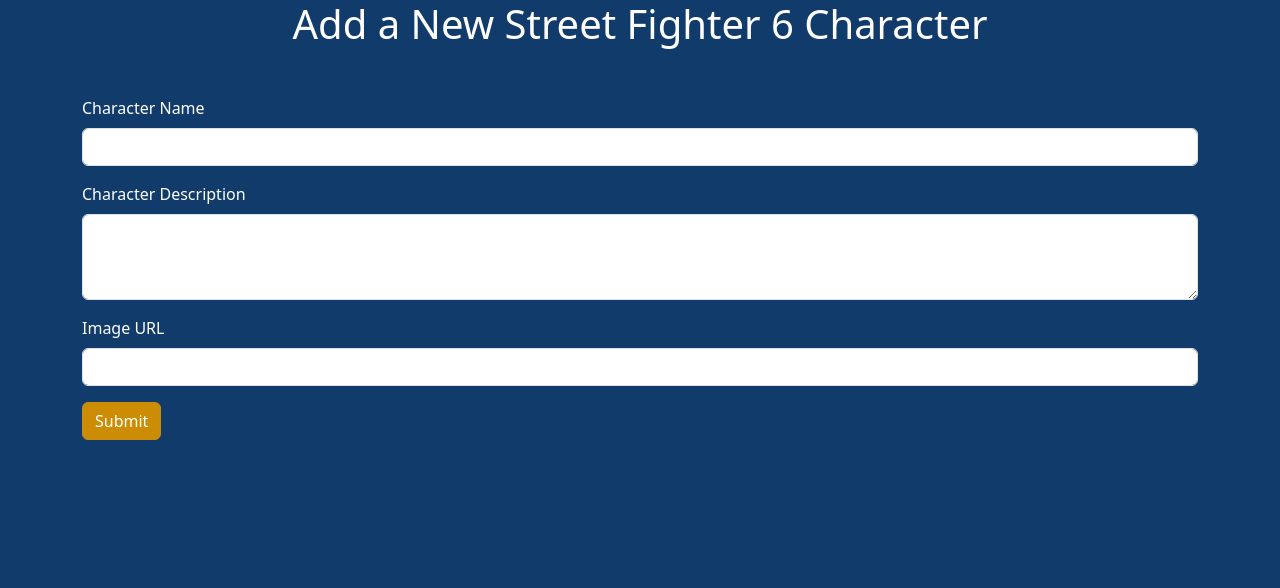
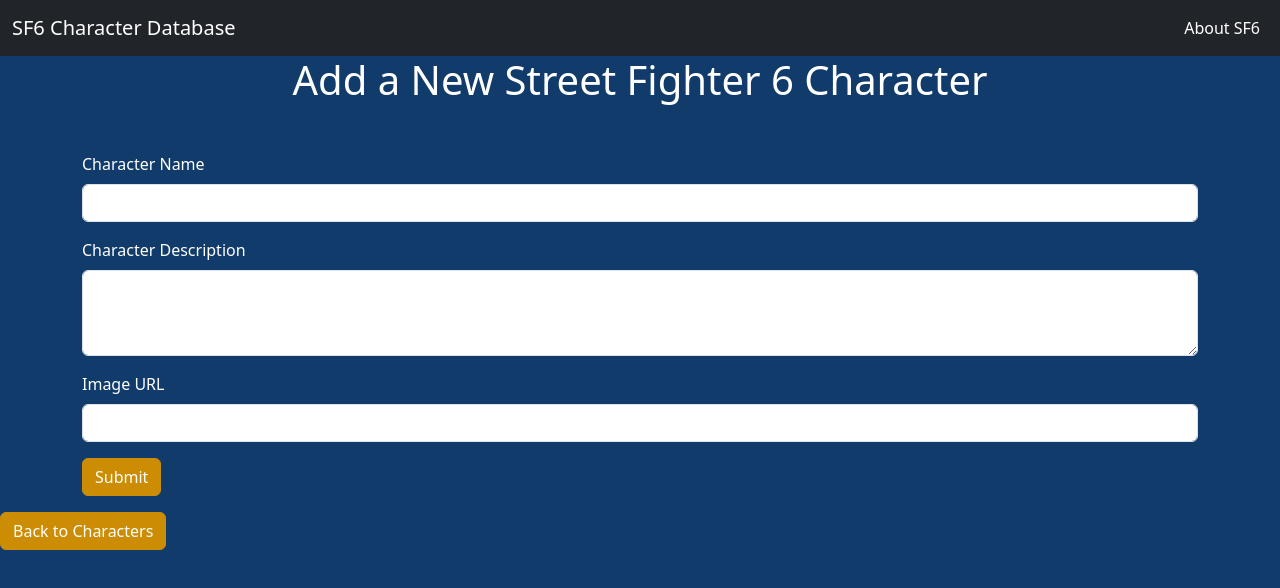
Before and after one commit to Quufarce/CSC340StaticWebApp, a plain HTML site: page new-character-form.html in a window 1280 px wide. Drawn offline with nearby package versions, Linux system fonts and the light colour scheme.

Commit message:
final touchups

```diff
--- a/new-character-form.html
+++ b/new-character-form.html
@@ -23,6 +23,14 @@
     </style>
 </head>
 <body>
+    <nav class="navbar navbar-expand-lg navbar-dark bg-dark">
+        <div class="container-fluid">
+            <a class="navbar-brand" href="index.html">SF6 Character Database</a>
+                <div class="navbar-nav">
+                    <a class="nav-link active" href="about.html">About SF6</a>
+            </div>
+        </div>
+    </nav>
     <h1 class="text-center text-white">Add a New Street Fighter 6 Character</h1>
     <div class="container mt-5">
         <form action="submit-character.php" method="post">
@@ -41,5 +49,7 @@
             <button type="submit" class="btn btn-primary">Submit</button>
         </form>
     </div>
+    <div class="mb-3"></div>
+    <a href="index.html" class="btn text-white btn-primary text-dark">Back to Characters</a>
 </body>
 </html>
```
